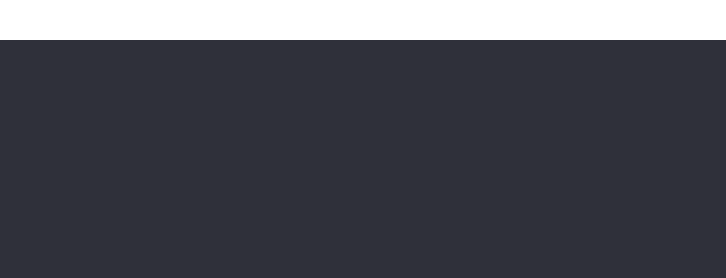
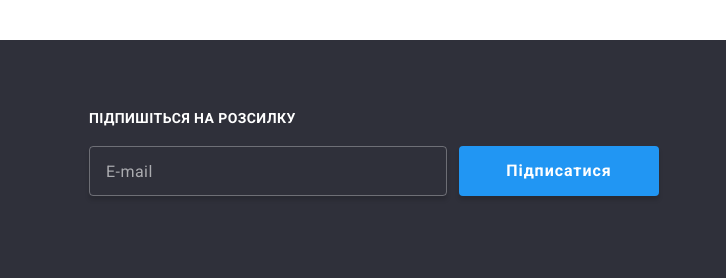
Before and after one commit to Dimon2707/goit-markup-hw-06, a plain HTML site: page index.html in a window 1280 px wide. Shown: the part 2633-2911 px from the top of the page, 554-1280 px from the left. Drawn offline with nearby package versions, Linux system fonts and the light colour scheme.

Commit message:
hw-06 update

```diff
--- a/css/styles.css
+++ b/css/styles.css
@@ -328,8 +328,6 @@ img {
     color: #212121;
     margin-top: 40px;
     margin-bottom: 12px;
-
-
 }
 
 .form-group {
@@ -339,6 +337,8 @@ img {
 
     padding-left: 40px;
     padding-right: 40px;
+
+    margin-top: 12px;
 }
 
 .form-group label {
@@ -389,6 +389,7 @@ img {
     letter-spacing: 0.06em;
     text-align: center;
     color: #fff;
+    border: none;
 
     border-radius: 4px;
     width: 200px;
@@ -879,6 +880,67 @@ address {
     background-color: var(--accent-color);
 }
 
+.footer-group {
+    display: flex;
+    flex-direction: column;
+    margin-left: 93px;
+}
+
+.mail-title {
+    font-family: var(--font-family);
+    font-weight: 700;
+    font-size: 14px;
+    letter-spacing: 0.03em;
+    text-transform: uppercase;
+    color: #fff;
+    margin-bottom: 20px;
+}
+
+.mail-list {
+    display: flex;
+}
+
+.input-mail {
+    border: 1px solid rgba(255, 255, 255, 0.3);
+    border-radius: 4px;
+    width: 358px;
+    height: 50px;
+
+    box-shadow: 0 4px 4px 0 rgba(0, 0, 0, 0.15);
+    background: rgba(33, 150, 243, 0);
+
+    padding: 15px 16px;
+
+    margin-right: 12px;
+}
+
+.mail-item ::placeholder {
+    font-family: var(--font-family);
+    font-weight: 400;
+    font-size: 16px;
+    line-height: 125%;
+    letter-spacing: 0.03em;
+    color: rgba(255, 255, 255, 0.6);
+
+}
+
+.footer-btn {
+    font-family: var(--font-family);
+    font-weight: 700;
+    font-size: 16px;
+    line-height: 187%;
+    letter-spacing: 0.06em;
+    text-align: center;
+    color: #fff;
+    border: none;
+    border-radius: 4px;
+    width: 200px;
+    height: 50px;
+
+    box-shadow: 0 4px 4px 0 rgba(0, 0, 0, 0.15);
+    background: #2196f3;
+}
+
 /* portfolio.html */
 
 /* section-filters */
--- a/index.html
+++ b/index.html
@@ -67,7 +67,7 @@
           <div class="modal">
             <button type="button" class="modal-btn" data-modal-close></button>
             <form class="form">
-              <h4 class="form-title">Залиште свої дані, ми вам передзвонимо</h4>
+              <b class="form-title">Залиште свої дані, ми вам передзвонимо</b>
               <div class="form-group">
                 <label for="name">Ім'я</label>
                 <input type="text" name="name" id="name" />
@@ -90,7 +90,12 @@
                 ></textarea>
               </div>
               <div class="form-group">
-                <input type="checkbox" name="license" id="license" class="input-license" />
+                <input
+                  type="checkbox"
+                  name="license"
+                  id="license"
+                  class="input-license"
+                />
                 <label for="license" class="label-license"
                   >Погоджуюся з розсилкою та приймаю Умови договору</label
                 >
@@ -468,6 +473,25 @@
             </li>
           </ul>
         </div>
+        <form class="footer-form">
+          <div class="footer-group">
+            <b class="mail-title">Підпишіться на розсилку</b>
+            <ul class="mail-list">
+              <li class="mail-item">
+                <input
+                  type="email"
+                  name="mail"
+                  id="mail"
+                  placeholder="E-mail"
+                  class="input-mail"
+                />
+              </li>
+              <li class="mail-item">
+                <button type="submit" class="footer-btn">Підписатися</button>
+              </li>
+            </ul>
+          </div>
+        </form>
       </div>
     </footer>
     <script src="./js/modal.js"></script>
```
